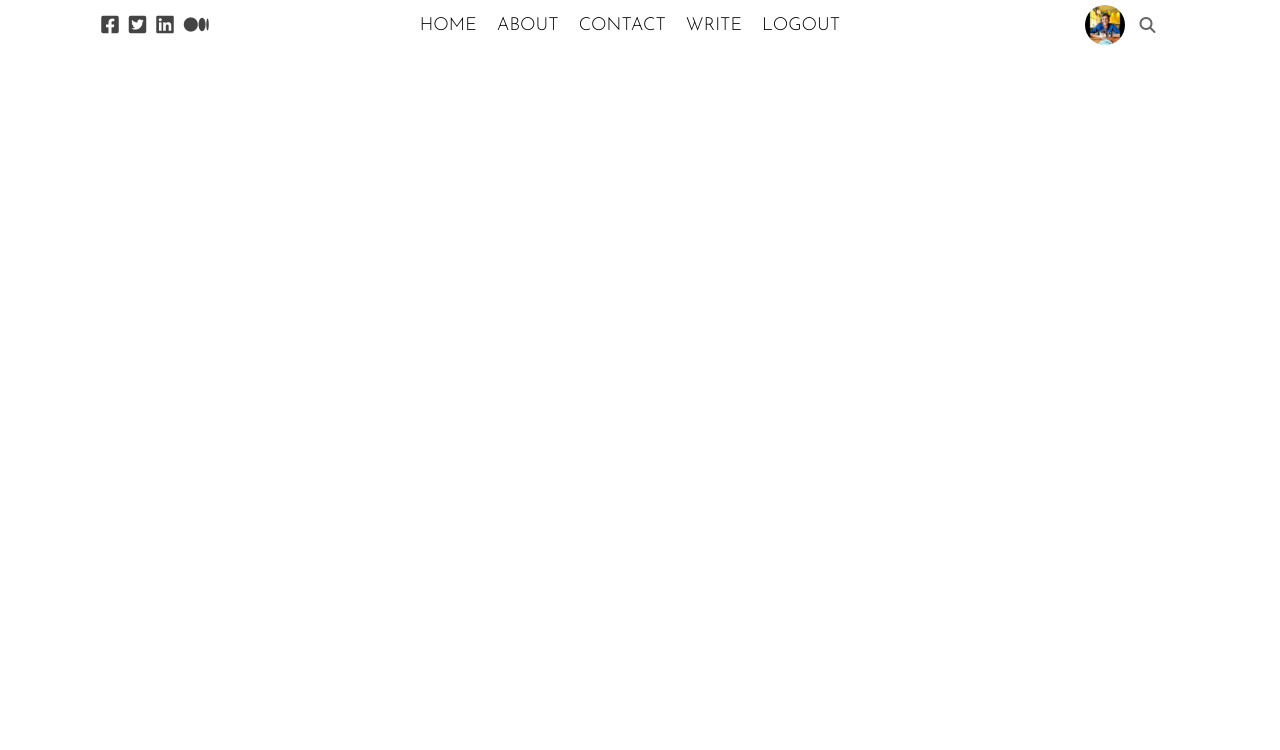
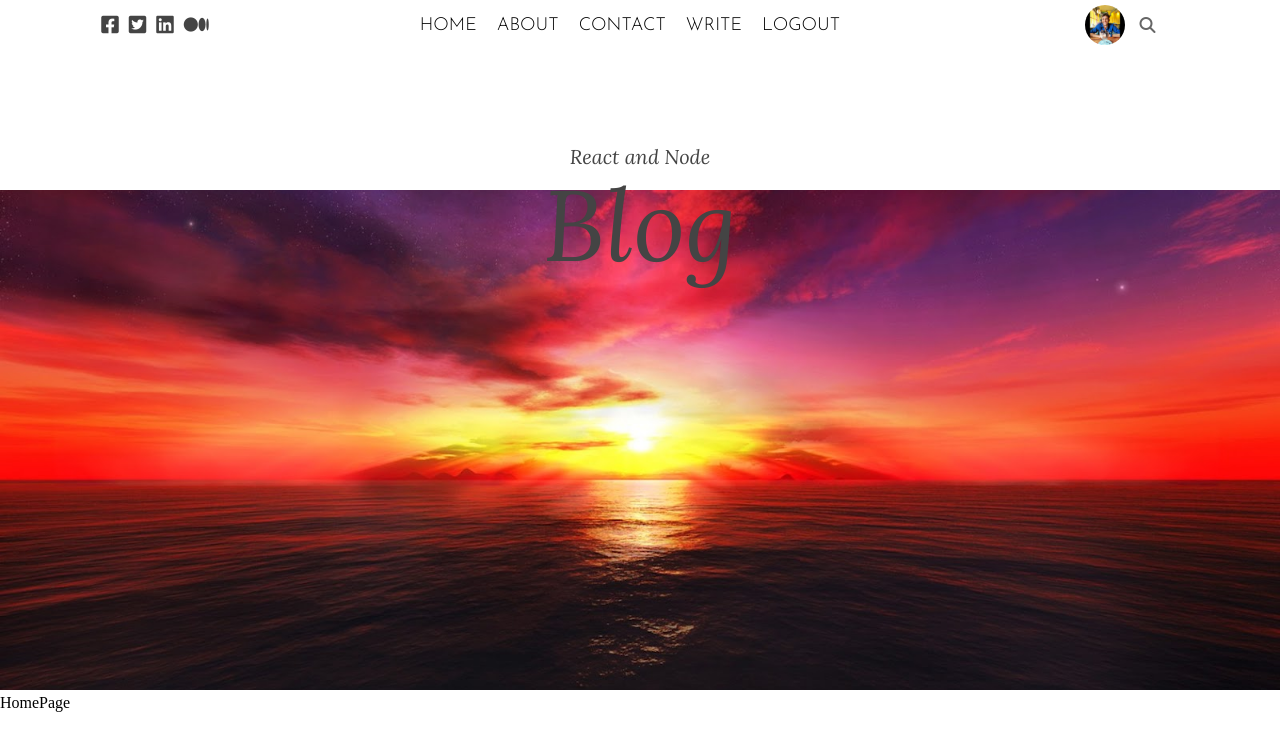
Before and after one commit to BhavyaT-135/Blog-Website---MERN-App, a React (Create React App) app: page / in a window 1280 px wide. Shown: the top 750 px of the page. Built offline with nearby package versions, Linux system fonts and the light colour scheme.

Commit message:
💄⚡️Header Design

```diff
--- a/src/App.js
+++ b/src/App.js
@@ -1,9 +1,11 @@
+import Home from "./pages/home/Home";
 import TopBar from "./topbar/TopBar";
 
 function App() {
   return (
     <>
       <TopBar />
+      <Home />
     </>
   );
 }
--- /dev/null
+++ b/src/header/Header.jsx
@@ -0,0 +1,14 @@
+import './header.css'
+import homeImage from '../assets/sunset.jpg';
+
+export default function Header() {
+  return (
+    <div className="header">
+          <div className="headerTitles">
+              <span className='headerTitleSm'>React and Node</span>
+              <span className='headerTitleLg'>Blog</span>
+          </div>
+          <img className='headerImage' src={homeImage} alt='' />
+    </div>
+  )
+}
--- /dev/null
+++ b/src/header/header.css
@@ -0,0 +1,30 @@
+.header{
+    margin-top: 60px;
+}
+
+.headerTitles{
+    display: flex;
+    flex-direction: column;
+    align-items: center;
+    font-family: 'Lora', serif;
+    color: #444;
+}
+
+.headerTitleSm{
+    position: absolute;
+    top: 18%;
+    font-size: 20px;
+}
+
+.headerTitleLg {
+    position: absolute;
+    top: 20%;
+    font-size: 100px;
+}
+
+.headerImage{
+    width: 100%;
+    height: 500px;
+    margin-top: 80px;
+    object-fit: cover;
+}
--- /dev/null
+++ b/src/pages/home/Home.jsx
@@ -0,0 +1,11 @@
+import Header from '../../header/Header';
+import './home.css';
+
+export default function Home() {
+  return (
+      <div className="home">
+          <Header />
+          HomePage
+      </div>
+  )
+}
```
Also changed, not shown: src/assets/sunset.jpg (added), src/pages/home/home.css (added).
